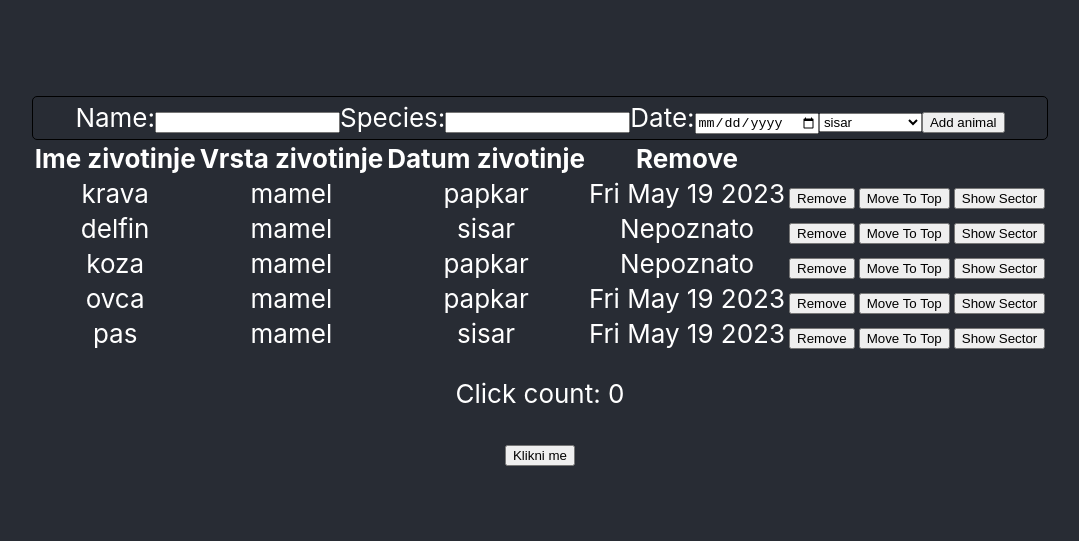
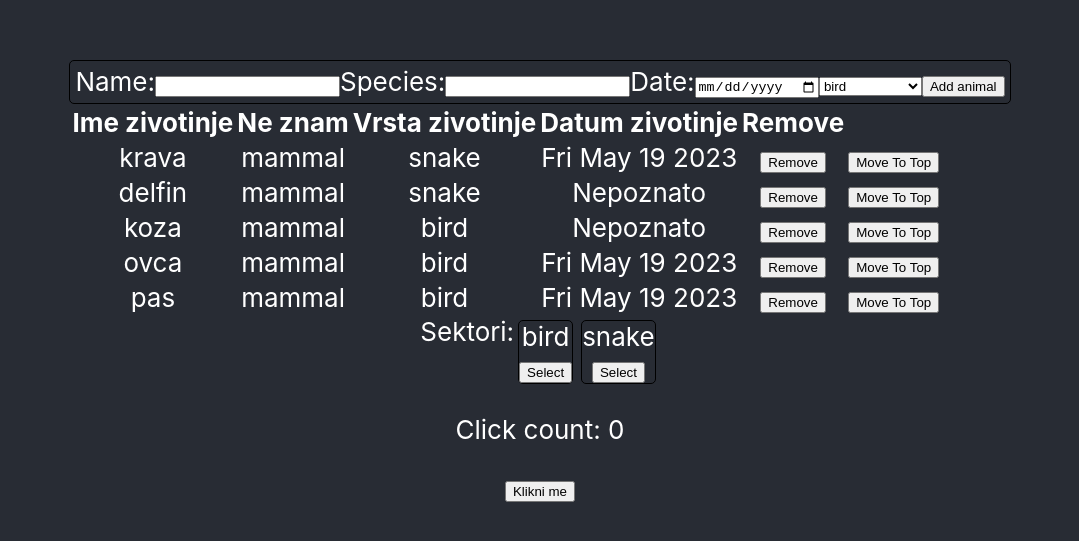
Before and after one commit to PetarTosic/zoo, a React (Create React App) app: page / in a window 1280 px wide. Shown: the part 119-660 px from the top of the page, without its empty margins (100-1179 px from the left). Built offline with nearby package versions, Linux system fonts and the light colour scheme.

Commit message:
Done some things

```diff
--- /dev/null
+++ b/src/components/AnimalDisplay.jsx
@@ -0,0 +1,18 @@
+const AnimalDisplay = ({animal, index, onRemove, onMoveToTop}) => {
+  return (
+    <tr key={index}>
+      <td>{animal.name}</td>
+      <td>{animal.species}</td>
+      <td>{animal.sector}</td>
+      <td>{animal.date_of_birth ? animal.date_of_birth : "Nepoznato"}</td>
+      <td>
+        <button onClick={() => onRemove(animal.name)}>Remove</button>
+      </td>
+      <td>
+        <button onClick={() => onMoveToTop(animal.name)}>Move To Top</button>
+      </td>
+    </tr>
+  );
+}
+
+export default AnimalDisplay;
--- /dev/null
+++ b/src/components/AnimalForm.jsx
@@ -0,0 +1,20 @@
+const AnimalForm = ({handleSubmit, handleInputChange, state}) => {
+  return(
+    <form onSubmit={handleSubmit} style={{border: "1px solid black", padding: "5px", borderRadius: "5px"}}>
+        Name:
+        <input type="text" name="name" value={state.name} onChange={handleInputChange} />
+        Species:
+        <input type="text" name="species" value={state.species} onChange={handleInputChange} />
+        Date:
+        <input type="date" name="date_of_birth" value={state.date_of_birth} onChange={handleInputChange} />
+        <select name="sector" value={state.sector} onChange={handleInputChange} >
+          <option disabled defaultValue>Select sector:</option>
+          <option value="bird">bird</option>
+          <option value="snake">snake</option>
+        </select>
+        <button type="submit">Add animal</button>
+      </form>
+  );
+}
+
+export default AnimalForm;
--- a/src/components/AnimalList.jsx
+++ b/src/components/AnimalList.jsx
@@ -1,35 +1,40 @@
 import { useState } from "react";
+import AnimalForm from "./AnimalForm";
+import AnimalsDisplay from "./AnimalsDisplay";
+import SectorsDisplay from "./SectorsDisplay";
 
 const listOfAnimals = [
   {
     name: "krava",
-    species: "mamel",
+    species: "mammal",
     date_of_birth: new Date().toDateString(),
-    sector: "papkar"
+    sector: "snake"
   },
   {
     name: "delfin",
-    species: "mamel",
-    sector: "sisar"
+    species: "mammal",
+    sector: "snake"
   },
   {
     name: "koza",
-    species: "mamel",
-    sector: "papkar"
+    species: "mammal",
+    sector: "bird"
   },
   {
     name: "ovca",
-    species: "mamel",
+    species: "mammal",
     date_of_birth: new Date().toDateString(),
-    sector: "papkar"
+    sector: "bird"
   },
   {
     name: "pas",
-    species: "mamel",
+    species: "mammal",
     date_of_birth: new Date().toDateString(),
-    sector: "sisar"
+    sector: "bird"
   },
 ];
+
+const animalSectors = ["bird", "snake"];
 
 const AnimalList = () => {
   //IDE HOOK
@@ -86,51 +91,9 @@ const AnimalList = () => {
 
   return (
     <div>
-      <form onSubmit={handleSubmit} style={{border: "1px solid black", padding: "5px", borderRadius: "5px"}}>
-        Name:
-        <input type="text" name="name" value={state.name} onChange={handleInputChange} />
-        Species:
-        <input type="text" name="species" value={state.species} onChange={handleInputChange} />
-        Date:
-        <input type="date" name="date_of_birth" value={state.date_of_birth} onChange={handleInputChange} />
-        <select name="sector" value={state.sector} onChange={handleInputChange} >
-          <option disabled defaultValue>Select sector:</option>
-          <option value="sisar">sisar</option>
-          <option value="papkar">papkar</option>
-          <option value="ptica">ptica</option>
-        </select>
-        <button type="submit">Add animal</button>
-      </form>
-      <table>
-        <thead>
-          <tr>
-            <th>Ime zivotinje</th>
-            <th>Vrsta zivotinje</th>
-            <th>Datum zivotinje</th>
-            <th>Remove</th>
-          </tr>
-        </thead>
-        <tbody>
-          {animals.map((animal, index) => (
-            // pozovi hook
-            <tr key={index}>
-              <td>{animal.name}</td>
-              <td>{animal.species}</td>
-              <td>{animal.sector}</td>
-              <td>{animal.date_of_birth ? animal.date_of_birth : "Nepoznato"}</td>
-              <td>
-                <button onClick={() => onRemove(animal.name)}>Remove</button>
-              </td>
-              <td>
-                <button onClick={() => onMoveToTop(animal.name)}>Move To Top</button>
-              </td>
-              <td>
-                <button onClick={() => onSector(animal.sector)}>Show Sector</button>
-              </td>
-            </tr>
-          ))}
-        </tbody>
-      </table>
+      <AnimalForm handleSubmit={handleSubmit} handleInputChange={handleInputChange} state={state}/>
+      <AnimalsDisplay animals={animals} onRemove={onRemove} onMoveToTop={onMoveToTop}/>
+      <SectorsDisplay animals={animals} animalSectors={animalSectors} onSector={onSector}/>
     </div>
   );
 };
--- /dev/null
+++ b/src/components/AnimalsDisplay.jsx
@@ -0,0 +1,25 @@
+import AnimalDisplay from "./AnimalDisplay";
+
+const AnimalsDisplay = ({animals, onRemove, onMoveToTop}) => {
+  return (
+    <table>
+        <thead>
+          <tr>
+            <th>Ime zivotinje</th>
+            <th>Ne znam</th>
+            <th>Vrsta zivotinje</th>
+            <th>Datum zivotinje</th>
+            <th>Remove</th>
+          </tr>
+        </thead>
+        <tbody>
+          {animals.map((animal, index) => (
+            // pozovi hook
+            <AnimalDisplay key={index} animal={animal} index={index} onRemove={onRemove} onMoveToTop={onMoveToTop} />
+          ))}
+        </tbody>
+      </table>
+  );
+}
+
+export default AnimalsDisplay;
--- /dev/null
+++ b/src/components/SectorDisplay.jsx
@@ -0,0 +1,10 @@
+const SectorDisplay = ({animals, sector, onSector}) => {
+  return(
+    <div style={{border: '1px solid black', borderRadius: '5px', margin: '4px'}}>
+      <div>{sector}</div>
+      <button onClick={() => onSector(sector)}>Select</button>
+    </div>
+  );
+}
+
+export default SectorDisplay;
--- /dev/null
+++ b/src/components/SectorsDisplay.jsx
@@ -0,0 +1,15 @@
+import SectorDisplay from "./SectorDisplay";
+
+const SectorsDisplay = ({animals, animalSectors, onSector}) => {
+  return (
+    <div style={{display: 'flex', justifyContent: 'center'}}>
+      Sektori:
+      {animalSectors.map((sector, id) =>
+          <SectorDisplay key={id} sector={sector} animals={animals} onSector={onSector}/>
+        )
+      }
+    </div>
+  )
+}
+
+export default SectorsDisplay;
```
